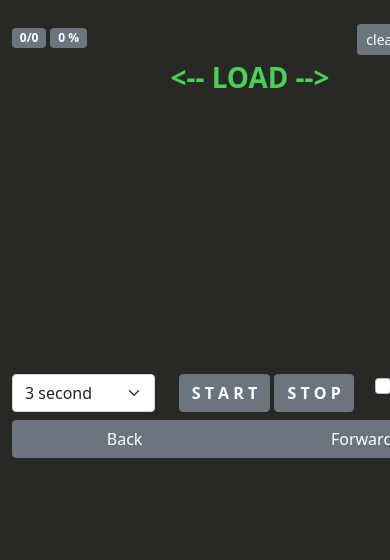
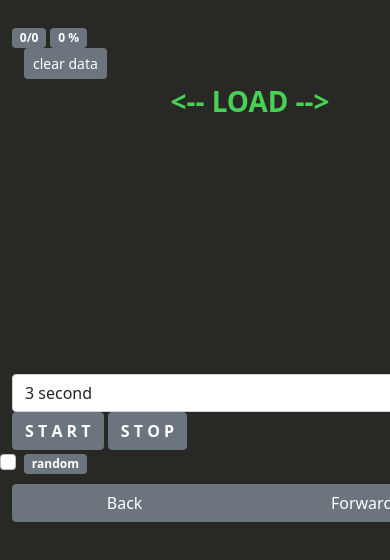
Before and after one commit to EvgenBilyk/smart-english, a plain HTML site: page index.html in a window 390 px wide. Shown: the top 560 px of the page. Drawn offline with nearby package versions, Linux system fonts and the light colour scheme; no server answers.

Commit message:
smart english 2

```diff
--- a/index.html
+++ b/index.html
@@ -21,11 +21,11 @@
     <div class="text_block container mt-3 py-2">
         <div class="translate">
             <div class="row">
-                <div class="col-8">
+                <div class="col-md-8">
                     <span class="badge bg-secondary" id="count_word">0/0</span>
                     <span class="badge bg-secondary" id="count_percent">0 %</span>
                 </div>
-                <div class="form-check col-3">
+                <div class="form-check col-md-3">
                     <button type="button" class="btn btn-secondary btn-sm" id="clear_data">clear data</button>
                 </div>
             </div>
@@ -33,7 +33,7 @@
             <p class="text-center fs-1 fw-bold eng" id="eng_word"></p>
         </div>
         <div class="row">
-            <div class="col-4">
+            <div class="col-md-4">
                 <select class="form-select" id="second" aria-label="Default select example">
                     <option value="1">1 second</option>
                     <option value="2">2 second</option>
@@ -44,11 +44,11 @@
                     <option value="7">7 second</option>
                 </select>
             </div>
-            <div class="col-5">
+            <div class="col-md-5">
                 <button type="button" class="btn btn-secondary fw-bold" id="start">S T A R T</button>
                 <button type="button" class="btn btn-secondary fw-bold" id="stop">S T O P</button>
             </div>
-            <div class="form-check col-3">
+            <div class="form-check col-md-3">
                 <input class="form-check-input" type="checkbox" value="false" id="random">
                 <label class="form-check-label" for="random">
                     <span class="badge bg-secondary">random</span>
@@ -56,7 +56,7 @@
             </div>
         </div>
         <div class="row mt-2">
-            <div class="btn-group col-12" role="group" aria-label="Basic mixed styles example">
+            <div class="btn-group col-md-12" role="group" aria-label="Basic mixed styles example">
                 <button type="button" class="btn btn-secondary" id="back">Back</button>
                 <button type="button" class="btn btn-secondary" id="forward">Forward</button>
             </div>
```
